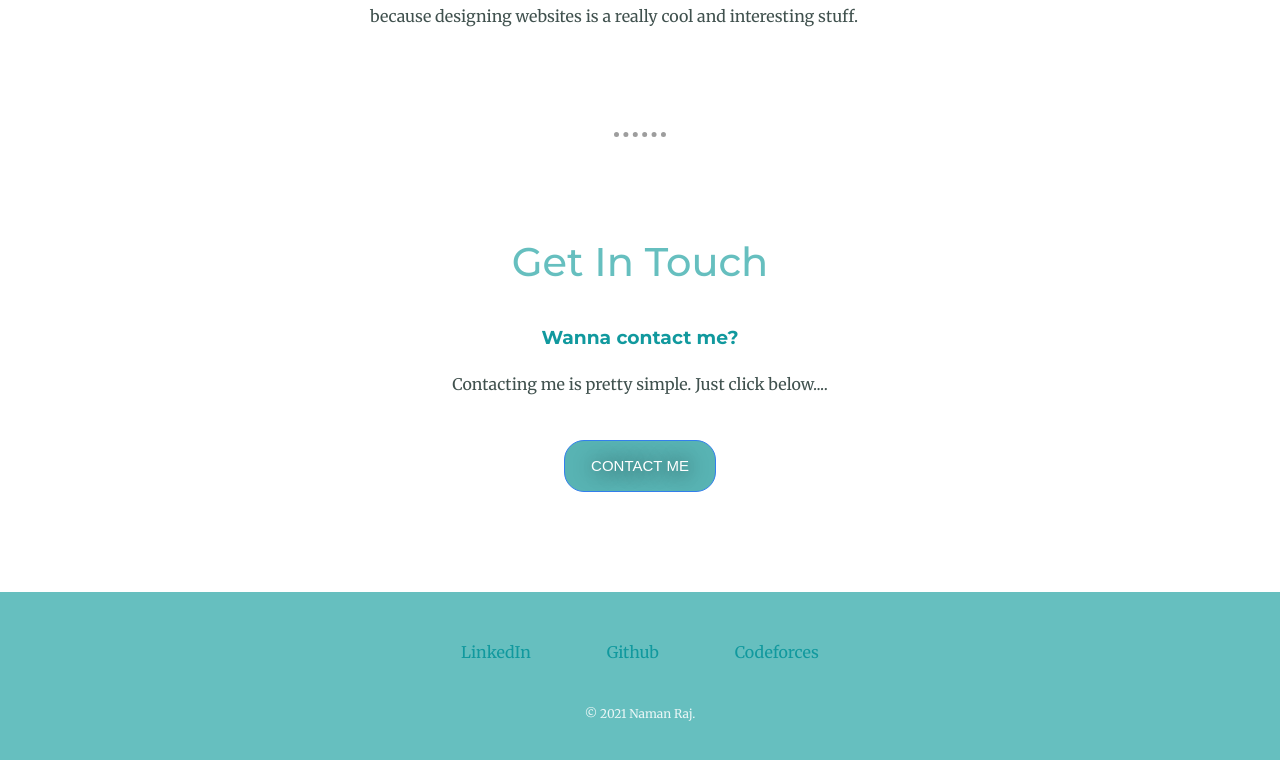
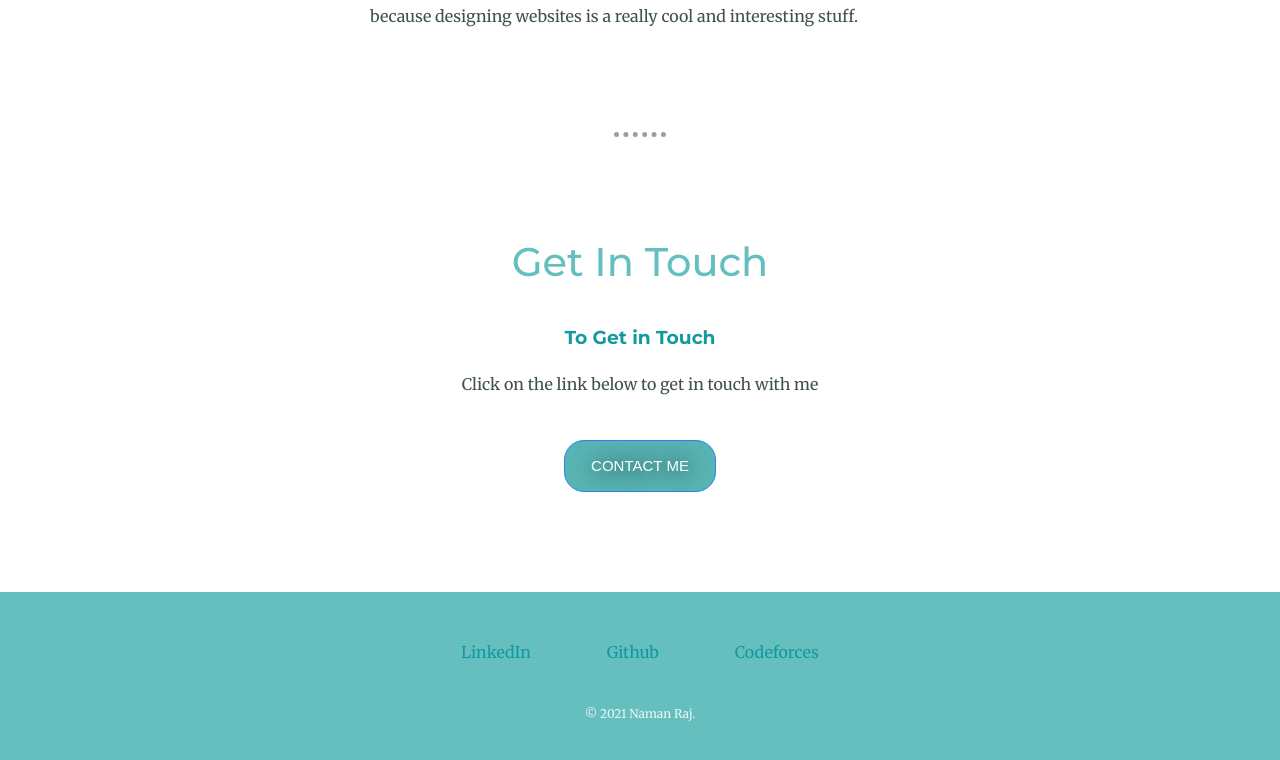
Before and after one commit to naman-sep/cv-new, a plain HTML site: page index.html in a window 1280 px wide. Shown: the part 2178-2938 px from the top of the page. Drawn offline with Linux system fonts and the light colour scheme.

Commit message:
Update index.html

```diff
--- a/index.html
+++ b/index.html
@@ -41,8 +41,8 @@
     <hr>
     <div class="contact-me">
       <h2 class="touch">Get In Touch</h2>
-      <h3>Wanna contact me?</h3>
-      <p class="contact">Contacting me is pretty simple. Just click below....</p>
+      <h3>To Get in Touch</h3>
+      <p class="contact">Click on the link below to get in touch with me</p>
       <a href="mailto:naman99.mallik@gmail.com" class="BUTTON_AQS">CONTACT ME</a>
     </div>
   </div>
```
